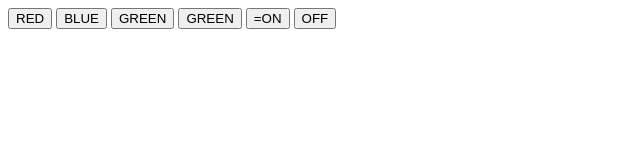
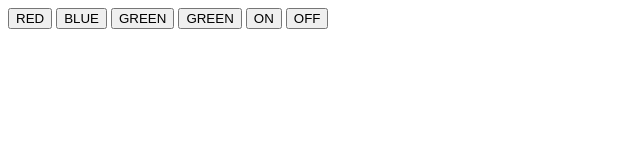
Before and after one commit to kazar4/MiniatureScili, a website: page index.html in a window 1280 px wide. Shown: the full height of the page, 0-640 px from the left. Drawn offline with Linux system fonts and the light colour scheme.

Commit message:
small typo

```diff
--- a/index.html
+++ b/index.html
@@ -15,7 +15,7 @@
         <button onclick="sendClick('BLUE')">BLUE</button>
         <button onclick="sendClick('GREEN')">GREEN</button>
         <button onclick="sendClick('PURPLE')">GREEN</button>
-        <button onclick="sendClick('ON')">=ON</button>
+        <button onclick="sendClick('ON')">ON</button>
         <button onclick="sendClick('OFF')">OFF</button>
 
         <script src="" async defer></script>
```
